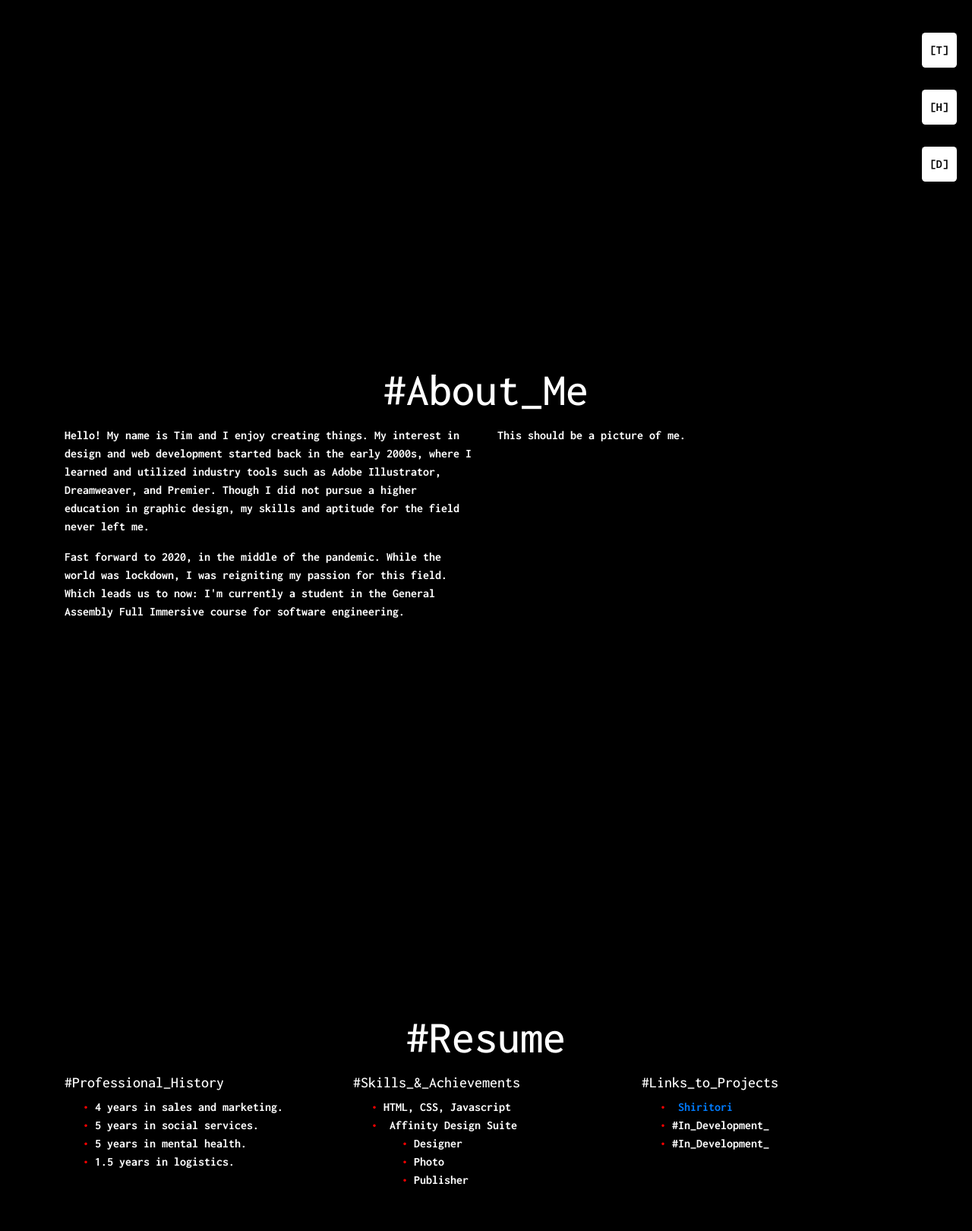
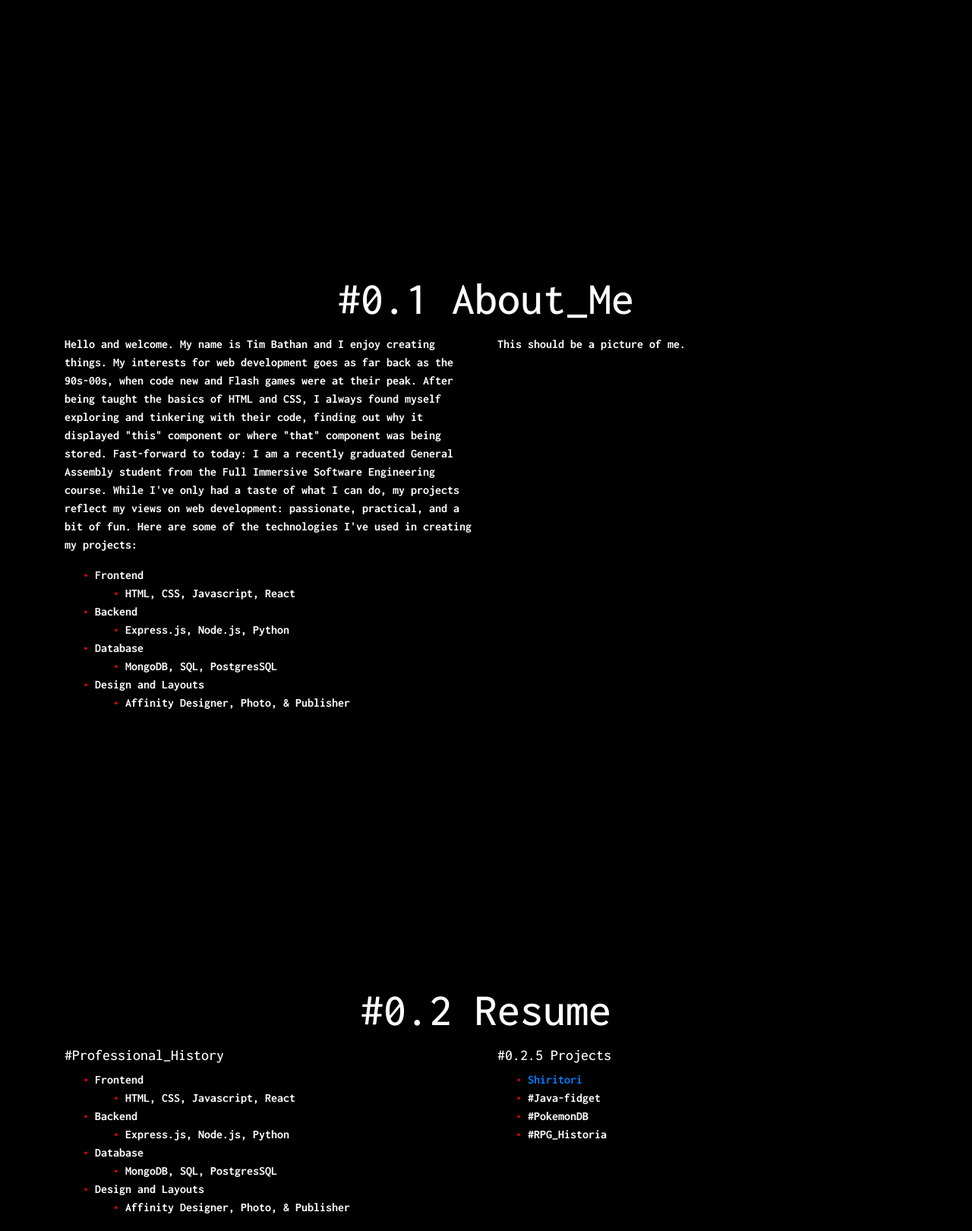
Before and after one commit to bathant702/portfolio, a website: page index.html in a window 1280 px wide. Shown: the part 551-2171 px from the top of the page at 76% size. Drawn offline with nearby package versions, Linux system fonts and the light colour scheme.

Commit message:
changing layout. removed buttons and only left menu and toggle

```diff
--- a/css/styles.css
+++ b/css/styles.css
@@ -37,6 +37,31 @@ body {
 #overlay-menu:hover {
   background-color: #464646;
   color: white;
+}
+
+/* view mode toggle*/
+#view-mode-toggle {
+  position: fixed;
+  top: 20px;
+  right: 20px;
+  height: 4rem;
+  width: 4rem;
+  background-color: #ffffff;
+  color: rgb(0, 0, 0);
+  padding: 5px;
+  border: none;
+  border-radius: 10%;
+  font-size: 1.5rem;
+  transition: background-color 0.3s;
+}
+#overlay-menu:hover {
+  background-color: #464646;
+  color: white;
+}
+/*light mode*/
+.light-mode {
+  background-color: white;
+  color: rgb(0, 0, 0);
 }
 
 /* close button position */
@@ -160,73 +185,7 @@ ul li::before {
   width: 75px;
 }
 
-/* view mode toggle*/
-#view-mode-toggle {
-  position: fixed;
-  bottom: 160px;
-  right: 20px;
-  height: 2.9rem;
-  width: 2.9rem;
-  background-color: #ffffff;
-  color: rgb(0, 0, 0);
-  padding: 5px 5px;
-  border: none;
-  border-radius: 10%;
-  font-size: 1rem;
-  font-weight: 900;
-  transition: background-color 0.3s;
-}
-#view-mode-toggle:hover {
-  background-color: #464646;
-  color: white;
-}
-/*light mode*/
-.light-mode {
-  background-color: white;
-  color: rgb(0, 0, 0);
-}
 
-/* scroll button up*/
-#scroll-btn-home {
-  position: fixed;
-  bottom: 85px;
-  right: 20px;
-  height: 2.9rem;
-  width: 2.9rem;
-  background-color: #ffffff;
-  color: rgb(0, 0, 0);
-  padding: 4px 4px;
-  border: none;
-  border-radius: 10%;
-  font-size: 1rem;
-  font-weight: 900;
-  transition: background-color 0.3s;
-}
-#scroll-btn-home:hover {
-  background-color: #464646;
-  color: white;
-}
-
-/* scroll button down*/
-#scroll-btn-down {
-  position: fixed;
-  bottom: 10px;
-  right: 20px;
-  height: 2.9rem;
-  width: 2.9rem;
-  background-color: #ffffff;
-  color: rgb(0, 0, 0);
-  padding: 5px 5px;
-  border: none;
-  border-radius: 10%;
-  font-size: 1rem;
-  font-weight: 900;
-  transition: background-color 0.3s;
-}
-#scroll-btn-down:hover {
-  background-color: #464646;
-  color: white;
-}
 
 @media screen and (max-width: 800px) {
   /* section formatting */
@@ -275,25 +234,10 @@ ul li::before {
 
   #view-mode-toggle {
     position: fixed;
-    bottom: 20px;
-    left: 18%;
+    top: 60px;
+    left: 10px;
     height: 2.9rem;
     width: 2.9rem;
   }
 
-  #scroll-btn-home {
-    position: fixed;
-    bottom: 20px;
-    left: 47%;
-    height: 2.9rem;
-    width: 2.9rem;
-  }
-
-  #scroll-btn-down {
-    position: fixed;
-    bottom: 20px;
-    left: 73%;
-    height: 2.9rem;
-    width: 2.9rem;
-  }
 }
--- a/index.html
+++ b/index.html
@@ -36,6 +36,8 @@
           <a href="#bio" id="menu-link1">Bio</a>
           <a href="#resume" id="menu-link2">Resume</a>
           <a href="#resources" id="menu-link3">Resources</a>
+          <!-- light-mode toggle -->
+          <button id="view-mode-toggle">[T]</button>
         </div>
       </div>
 
@@ -47,24 +49,36 @@
 
     <!-- bio info -->
     <section class="bio-section" id="bio">
-      <h1 class="section-title">#About_Me</h1>
+      <h1 class="section-title">#0.1 About_Me</h1>
       <div class="container">
         <div class="row">
           <div class="col bio-format">
             <p>
-              Hello! My name is Tim and I enjoy creating things. My interest in
-              design and web development started back in the early 2000s, where
-              I learned and utilized industry tools such as Adobe Illustrator,
-              Dreamweaver, and Premier. Though I did not pursue a higher
-              education in graphic design, my skills and aptitude for the field
-              never left me.
-            </p>
-            <p>
-              Fast forward to 2020, in the middle of the pandemic. While the
-              world was lockdown, I was reigniting my passion for this field.
-              Which leads us to now: I'm currently a student in the General
-              Assembly Full Immersive course for software engineering.
-            </p>
+              Hello and welcome. My name is Tim Bathan and I enjoy creating things. My interests for web development goes as far back as the 90s-00s, when code new and Flash games were at their peak. After being taught the basics of HTML and CSS, I always found myself exploring and tinkering with their code, finding out why it displayed "this" component or where "that" component was being stored.
+
+              Fast-forward to today: I am a recently graduated General Assembly student from the Full Immersive Software Engineering course. While I've only had a taste of what I can do, my projects reflect my views on web development: passionate, practical, and a bit of fun.
+
+              Here are some of the technologies I've used in creating my projects:
+              <ul>
+                <li>Frontend</li>
+                <ul>
+                  <li>HTML, CSS, Javascript, React</li>
+                </ul>
+                <li>Backend</li>
+                <ul>
+                  <li>Express.js, Node.js, Python</li>
+                </ul>
+                <li>Database</li>
+                <ul>
+                  <li>MongoDB, SQL, PostgresSQL</li>
+                </ul>
+                <li>Design and Layouts
+                  <ul>
+                    <li>Affinity Designer, Photo, & Publisher</li>
+                  </ul>
+                </li>
+              </ul>
+
           </div>
           <div class="col resume-font">This should be a picture of me.</div>
         </div>
@@ -73,40 +87,38 @@
 
     <!-- resume -->
     <section class="resume-section" id="resume">
-      <h1 class="section-title">#Resume</h1>
+      <h1 class="section-title">#0.2 Resume</h1>
       <div class="container">
         <div class="row">
-          <div class="col-sm-4 resume-format">
+          <div class="col-sm-6 resume-format">
             <h5>#Professional_History</h5>
             <ul>
-              <li>4 years in sales and marketing.</li>
-              <li>5 years in social services.</li>
-              <li>5 years in mental health.</li>
-              <li>1.5 years in logistics.</li>
-            </ul>
-          </div>
-          <div class="col-sm-4 resume-format">
-            <h5>#Skills_&_Achievements</h5>
-            <ul>
-              <li>HTML, CSS, Javascript</li>
-              <li>
-                Affinity Design Suite
+              <li>Frontend</li>
+              <ul>
+                <li>HTML, CSS, Javascript, React</li>
+              </ul>
+              <li>Backend</li>
+              <ul>
+                <li>Express.js, Node.js, Python</li>
+              </ul>
+              <li>Database</li>
+              <ul>
+                <li>MongoDB, SQL, PostgresSQL</li>
+              </ul>
+              <li>Design and Layouts
                 <ul>
-                  <li>Designer</li>
-                  <li>Photo</li>
-                  <li>Publisher</li>
+                  <li>Affinity Designer, Photo, & Publisher</li>
                 </ul>
               </li>
             </ul>
           </div>
-          <div class="col-sm-4 resume-format">
-            <h5>#Links_to_Projects</h5>
+          <div class="col-sm-6 resume-format">
+            <h5>#0.2.5 Projects</h5>
             <ul>
-              <li id="project-link-1">
-                <a href="./Projects/wordGame/index.html">Shiritori</a>
-              </li>
-              <li id="project-link-2">#In_Development_</li>
-              <li id="project-link-3">#In_Development_</li>
+              <li id="project-link-1"><a href="../shiritori_upgrade/shiritori-game.html">Shiritori</a></li>
+              <li id="project-link-2">#Java-fidget</li>
+              <li id="project-link-3">#PokemonDB</li>
+              <li id="project-link-3">#RPG_Historia</li>
             </ul>
           </div>
         </div>
@@ -115,7 +127,7 @@
 
     <!-- links -->
     <section class="resource-section" id="resources">
-      <h1 class="section-title">#Resources</h1>
+      <h1 class="section-title">#0.3 Resources</h1>
       <div class="container">
         <div class="row">
           <div class="col-sm-6">
@@ -149,12 +161,8 @@
       </div>
     </section>
 
-    <!-- light-mode toggle -->
-    <button id="view-mode-toggle">[T]</button>
-    <!-- scroll button up-->
-    <button id="scroll-btn-home">[H]</button>
-    <!-- scroll button home-->
-    <button id="scroll-btn-down">[D]</button>
+
+
 
     <!-- javascript stuff -->
     <script src="./JS/app.js"></script>
--- a/js/app.js
+++ b/js/app.js
@@ -30,47 +30,47 @@ overlayResourceClose.addEventListener("click", function closeResourceLink(){
 });
 
 
-// Scroll button home
-const scrollBtnHome = document.getElementById("scroll-btn-home");
-scrollBtnHome.addEventListener("click", scrollToTop);
-// scroll functions
-function scrollToTop(){
-  window.scrollTo({
-    top: 0,
-    behavior: "smooth",
-  });
-}
+// // Scroll button home
+// const scrollBtnHome = document.getElementById("scroll-btn-home");
+// scrollBtnHome.addEventListener("click", scrollToTop);
+// // scroll functions
+// function scrollToTop(){
+//   window.scrollTo({
+//     top: 0,
+//     behavior: "smooth",
+//   });
+// }
 
-// Scroll button Down
-const scrollBtnDown = document.getElementById("scroll-btn-down");
-scrollBtnDown.addEventListener("click", function (){
-  // #bio
-  // #resume
-  // #resources
-  const bioSection = document.getElementById("bio");
-  const resumeSection = document.getElementById("resume");
-  const resourcesSection = document.getElementById("resources");
+// // Scroll button Down
+// const scrollBtnDown = document.getElementById("scroll-btn-down");
+// scrollBtnDown.addEventListener("click", function (){
+//   // #bio
+//   // #resume
+//   // #resources
+//   const bioSection = document.getElementById("bio");
+//   const resumeSection = document.getElementById("resume");
+//   const resourcesSection = document.getElementById("resources");
 
-  if (window.scrollY < bioSection.offsetTop) {
-    //scroll to bio section if not visible
-    window.scrollTo({
-      top: bioSection.offsetTop,
-      behavior: "smooth",
-    });
-  } else if (window.scrollY < resumeSection.offsetTop) {
-    //scroll to next section
-    window.scrollTo({
-      top: resumeSection.offsetTop,
-      behavior: "smooth",
-    });
-  } else {
-    //scroll to next section
-    window.scrollTo({
-      top: resourcesSection.offsetTop,
-      behavior: "smooth",
-    });
-  }
-});
+//   if (window.scrollY < bioSection.offsetTop) {
+//     //scroll to bio section if not visible
+//     window.scrollTo({
+//       top: bioSection.offsetTop,
+//       behavior: "smooth",
+//     });
+//   } else if (window.scrollY < resumeSection.offsetTop) {
+//     //scroll to next section
+//     window.scrollTo({
+//       top: resumeSection.offsetTop,
+//       behavior: "smooth",
+//     });
+//   } else {
+//     //scroll to next section
+//     window.scrollTo({
+//       top: resourcesSection.offsetTop,
+//       behavior: "smooth",
+//     });
+//   }
+// });
 
 
 //light mode toggle
```
